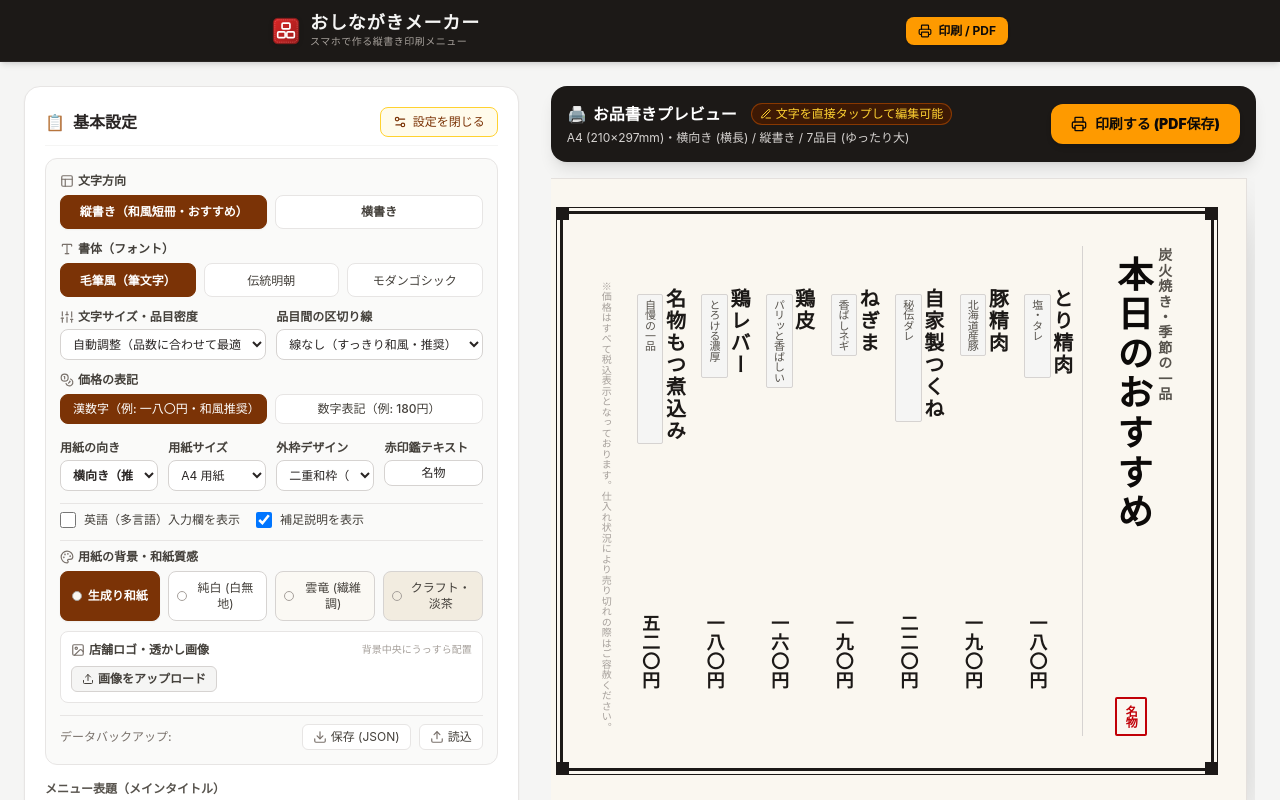
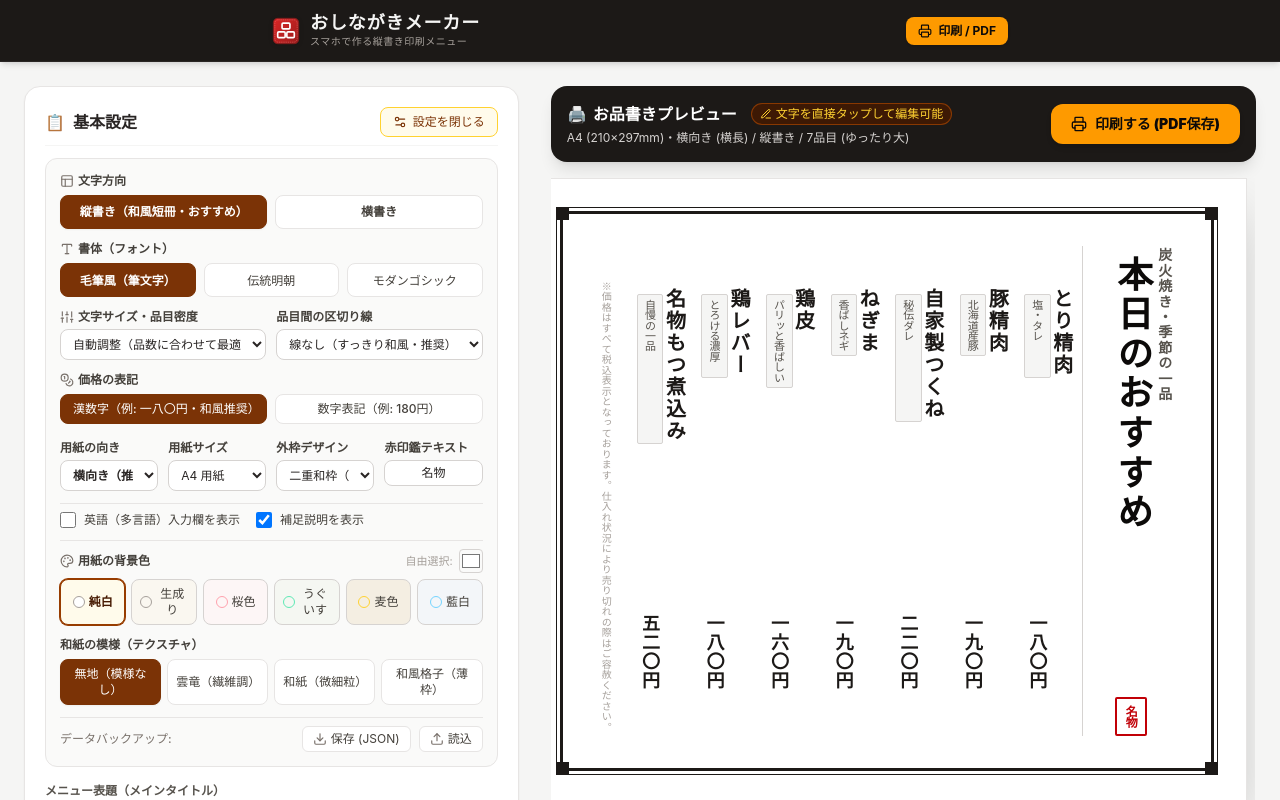
Before and after one commit to saikoro2007/oshinagaki-maker, a Vue app: page / in a window 1280 px wide. Shown: the top 800 px of the page. Built offline with nearby package versions, Linux system fonts and the light colour scheme; a web font is replaced by a local one.

Commit message:
feat(background): set default pure-white and separate color picker and texture pattern options

```diff
--- a/src/components/MenuEditor.vue
+++ b/src/components/MenuEditor.vue
@@ -18,9 +18,7 @@ import {
   Stamp,
   Sliders,
   AlignRight,
-  Palette,
-  Image as ImageIcon,
-  X
+  Palette
 } from '@lucide/vue'
 
 const props = defineProps({
@@ -103,23 +101,7 @@ function selectLayout(mode) {
   }
 }
 
-function handleBgImageUpload(event) {
-  const file = event.target.files?.[0]
-  if (!file) return
-  if (file.size > 5 * 1024 * 1024) {
-    alert('画像サイズが大きすぎます。5MB以下の画像を選択してください。')
-    return
-  }
-  const reader = new FileReader()
-  reader.onload = (e) => {
-    props.menuData.customBgImage = e.target.result
-    if (!props.menuData.customBgOpacity) {
-      props.menuData.customBgOpacity = 12
-    }
-  }
-  reader.readAsDataURL(file)
-  event.target.value = ''
-}
+
 </script>
 
 <template>
@@ -354,110 +336,170 @@ function handleBgImageUpload(event) {
           </label>
         </div>
 
-        <!-- Background & Paper Texture Options -->
-        <div class="pt-2 border-t border-stone-200">
-          <label class="font-semibold text-stone-700 block mb-1.5 flex items-center gap-1">
-            <Palette class="w-3.5 h-3.5 text-stone-500" /> 用紙の背景・和紙質感
+        <!-- Background Color & Paper Texture Options -->
+        <div class="pt-2 border-t border-stone-200 space-y-3">
+          <!-- 1. Background Color -->
+          <div>
+            <div class="flex items-center justify-between mb-1.5">
+              <label class="font-semibold text-stone-700 flex items-center gap-1 text-xs">
+                <Palette class="w-3.5 h-3.5 text-stone-500" /> 用紙の背景色
               </label>
-          <div class="grid grid-cols-2 sm:grid-cols-4 gap-2">
+              <div class="flex items-center gap-1.5">
+                <span class="text-[11px] text-stone-400">自由選択:</span>
+                <input
+                  type="color"
+                  v-model="menuData.bgColor"
+                  class="w-6 h-6 rounded border border-stone-300 cursor-pointer p-0 bg-transparent"
+                  title="好きな色を選ぶ"
+                />
+              </div>
+            </div>
+
+            <!-- Quick Color Palette -->
+            <div class="grid grid-cols-3 sm:grid-cols-6 gap-1.5">
               <button
                 type="button"
-              @click="menuData.bgTone = 'natural'"
+                @click="menuData.bgColor = '#ffffff'"
                 :class="[
-                'py-2 px-2 rounded-lg border text-center transition flex items-center justify-center gap-1.5 text-xs',
-                (!menuData.bgTone || menuData.bgTone === 'natural')
-                  ? 'bg-amber-900 text-white border-amber-900 font-bold shadow-xs'
-                  : 'bg-[#faf7f0] text-stone-700 border-stone-300 hover:border-amber-600'
+                  'py-1.5 px-2 rounded-lg border text-center transition flex items-center justify-center gap-1 text-xs',
+                  (!menuData.bgColor || menuData.bgColor.toLowerCase() === '#ffffff')
+                    ? 'border-amber-800 bg-amber-50 font-bold text-amber-950 ring-1 ring-amber-800'
+                    : 'bg-white text-stone-700 border-stone-200 hover:border-stone-400'
                 ]"
               >
-              <span class="w-2.5 h-2.5 rounded-full bg-[#faf7f0] border border-stone-400 shrink-0"></span>
-              <span>生成り和紙</span>
+                <span class="w-3 h-3 rounded-full bg-white border border-stone-400 shrink-0"></span>
+                <span>純白</span>
               </button>
+
               <button
                 type="button"
-              @click="menuData.bgTone = 'pure-white'"
+                @click="menuData.bgColor = '#faf7f0'"
                 :class="[
-                'py-2 px-2 rounded-lg border text-center transition flex items-center justify-center gap-1.5 text-xs',
-                menuData.bgTone === 'pure-white'
-                  ? 'bg-amber-900 text-white border-amber-900 font-bold shadow-xs'
-                  : 'bg-white text-stone-700 border-stone-300 hover:border-amber-600'
+                  'py-1.5 px-2 rounded-lg border text-center transition flex items-center justify-center gap-1 text-xs',
+                  menuData.bgColor?.toLowerCase() === '#faf7f0'
+                    ? 'border-amber-800 bg-amber-50 font-bold text-amber-950 ring-1 ring-amber-800'
+                    : 'bg-[#faf7f0] text-stone-700 border-stone-300 hover:border-stone-400'
                 ]"
               >
-              <span class="w-2.5 h-2.5 rounded-full bg-white border border-stone-400 shrink-0"></span>
-              <span>純白 (白無地)</span>
+                <span class="w-3 h-3 rounded-full bg-[#faf7f0] border border-stone-400 shrink-0"></span>
+                <span>生成り</span>
               </button>
+
               <button
                 type="button"
-              @click="menuData.bgTone = 'cloud'"
+                @click="menuData.bgColor = '#fdf6f6'"
                 :class="[
-                'py-2 px-2 rounded-lg border text-center transition flex items-center justify-center gap-1.5 text-xs',
-                menuData.bgTone === 'cloud'
-                  ? 'bg-amber-900 text-white border-amber-900 font-bold shadow-xs'
-                  : 'bg-[#fbf9f4] text-stone-700 border-stone-300 hover:border-amber-600'
+                  'py-1.5 px-2 rounded-lg border text-center transition flex items-center justify-center gap-1 text-xs',
+                  menuData.bgColor?.toLowerCase() === '#fdf6f6'
+                    ? 'border-amber-800 bg-amber-50 font-bold text-amber-950 ring-1 ring-amber-800'
+                    : 'bg-[#fdf6f6] text-stone-700 border-stone-300 hover:border-stone-400'
                 ]"
               >
-              <span class="w-2.5 h-2.5 rounded-full bg-[#fbf9f4] border border-stone-400 shrink-0"></span>
-              <span>雲竜 (繊維調)</span>
+                <span class="w-3 h-3 rounded-full bg-[#fdf6f6] border border-rose-300 shrink-0"></span>
+                <span>桜色</span>
               </button>
+
               <button
                 type="button"
-              @click="menuData.bgTone = 'craft'"
+                @click="menuData.bgColor = '#f5f7f2'"
                 :class="[
-                'py-2 px-2 rounded-lg border text-center transition flex items-center justify-center gap-1.5 text-xs',
-                menuData.bgTone === 'craft'
-                  ? 'bg-amber-900 text-white border-amber-900 font-bold shadow-xs'
-                  : 'bg-[#f2ece0] text-stone-700 border-stone-300 hover:border-amber-600'
+                  'py-1.5 px-2 rounded-lg border text-center transition flex items-center justify-center gap-1 text-xs',
+                  menuData.bgColor?.toLowerCase() === '#f5f7f2'
+                    ? 'border-amber-800 bg-amber-50 font-bold text-amber-950 ring-1 ring-amber-800'
+                    : 'bg-[#f5f7f2] text-stone-700 border-stone-300 hover:border-stone-400'
                 ]"
               >
-              <span class="w-2.5 h-2.5 rounded-full bg-[#f2ece0] border border-stone-400 shrink-0"></span>
-              <span>クラフト・淡茶</span>
+                <span class="w-3 h-3 rounded-full bg-[#f5f7f2] border border-emerald-300 shrink-0"></span>
+                <span>うぐいす</span>
+              </button>
+
+              <button
+                type="button"
+                @click="menuData.bgColor = '#f4eee2'"
+                :class="[
+                  'py-1.5 px-2 rounded-lg border text-center transition flex items-center justify-center gap-1 text-xs',
+                  menuData.bgColor?.toLowerCase() === '#f4eee2'
+                    ? 'border-amber-800 bg-amber-50 font-bold text-amber-950 ring-1 ring-amber-800'
+                    : 'bg-[#f4eee2] text-stone-700 border-stone-300 hover:border-stone-400'
+                ]"
+              >
+                <span class="w-3 h-3 rounded-full bg-[#f4eee2] border border-amber-300 shrink-0"></span>
+                <span>麦色</span>
+              </button>
+
+              <button
+                type="button"
+                @click="menuData.bgColor = '#f3f6f9'"
+                :class="[
+                  'py-1.5 px-2 rounded-lg border text-center transition flex items-center justify-center gap-1 text-xs',
+                  menuData.bgColor?.toLowerCase() === '#f3f6f9'
+                    ? 'border-amber-800 bg-amber-50 font-bold text-amber-950 ring-1 ring-amber-800'
+                    : 'bg-[#f3f6f9] text-stone-700 border-stone-300 hover:border-stone-400'
+                ]"
+              >
+                <span class="w-3 h-3 rounded-full bg-[#f3f6f9] border border-sky-300 shrink-0"></span>
+                <span>藍白</span>
               </button>
             </div>
-
-          <!-- Custom Logo / Watermark Image Upload -->
-          <div class="mt-2.5 p-2.5 bg-white rounded-lg border border-stone-200">
-            <div class="flex items-center justify-between">
-              <label class="font-semibold text-stone-700 flex items-center gap-1 text-xs">
-                <ImageIcon class="w-3.5 h-3.5 text-stone-500" /> 店舗ロゴ・透かし画像
-              </label>
-              <span class="text-[10px] text-stone-400">背景中央にうっすら配置</span>
           </div>
 
-            <div class="mt-2 flex flex-wrap items-center gap-2">
-              <label class="px-2.5 py-1 bg-stone-100 hover:bg-stone-200 border border-stone-300 rounded-md text-stone-700 text-xs font-bold cursor-pointer transition flex items-center gap-1 shrink-0">
-                <Upload class="w-3 h-3" />
-                <span>{{ menuData.customBgImage ? '画像を変更' : '画像をアップロード' }}</span>
-                <input
-                  type="file"
-                  accept="image/*"
-                  class="hidden"
-                  @change="handleBgImageUpload"
-                />
+          <!-- 2. Paper Pattern / Texture -->
+          <div>
+            <label class="font-semibold text-stone-700 block mb-1.5 text-xs">
+              和紙の模様（テクスチャ）
             </label>
+            <div class="grid grid-cols-2 sm:grid-cols-4 gap-1.5">
+              <button
+                type="button"
+                @click="menuData.bgPattern = 'none'"
+                :class="[
+                  'py-1.5 px-2 rounded-lg border text-center transition text-xs font-medium',
+                  (!menuData.bgPattern || menuData.bgPattern === 'none')
+                    ? 'bg-amber-900 text-white border-amber-900 font-bold shadow-xs'
+                    : 'bg-white text-stone-700 border-stone-200 hover:border-stone-400'
+                ]"
+              >
+                無地（模様なし）
+              </button>
 
               <button
-                v-if="menuData.customBgImage"
                 type="button"
-                @click="menuData.customBgImage = ''"
-                class="text-xs text-rose-600 hover:text-rose-700 font-medium transition flex items-center gap-0.5"
+                @click="menuData.bgPattern = 'cloud'"
+                :class="[
+                  'py-1.5 px-2 rounded-lg border text-center transition text-xs font-medium',
+                  menuData.bgPattern === 'cloud'
+                    ? 'bg-amber-900 text-white border-amber-900 font-bold shadow-xs'
+                    : 'bg-white text-stone-700 border-stone-200 hover:border-stone-400'
+                ]"
               >
-                <X class="w-3 h-3" />
-                <span>削除</span>
+                雲竜（繊維調）
               </button>
 
-              <!-- Opacity slider if image uploaded -->
-              <div v-if="menuData.customBgImage" class="flex-1 min-w-[140px] flex items-center gap-1.5 ml-auto">
-                <span class="text-stone-500 text-[10px] whitespace-nowrap">濃さ:</span>
-                <input
-                  type="range"
-                  min="5"
-                  max="40"
-                  step="1"
-                  v-model.number="menuData.customBgOpacity"
-                  class="w-full accent-amber-900 cursor-pointer"
-                />
-                <span class="text-stone-600 text-xs font-mono w-7 text-right">{{ menuData.customBgOpacity || 12 }}%</span>
-              </div>
+              <button
+                type="button"
+                @click="menuData.bgPattern = 'washi'"
+                :class="[
+                  'py-1.5 px-2 rounded-lg border text-center transition text-xs font-medium',
+                  menuData.bgPattern === 'washi'
+                    ? 'bg-amber-900 text-white border-amber-900 font-bold shadow-xs'
+                    : 'bg-white text-stone-700 border-stone-200 hover:border-stone-400'
+                ]"
+              >
+                和紙（微細粒）
+              </button>
+
+              <button
+                type="button"
+                @click="menuData.bgPattern = 'grid'"
+                :class="[
+                  'py-1.5 px-2 rounded-lg border text-center transition text-xs font-medium',
+                  menuData.bgPattern === 'grid'
+                    ? 'bg-amber-900 text-white border-amber-900 font-bold shadow-xs'
+                    : 'bg-white text-stone-700 border-stone-200 hover:border-stone-400'
+                ]"
+              >
+                和風格子（薄枠）
+              </button>
             </div>
           </div>
         </div>
--- a/src/components/MenuPreview.vue
+++ b/src/components/MenuPreview.vue
@@ -86,33 +86,40 @@ const verticalContentHeightClass = computed(() => {
   }
 })
 
-// 和紙トーン・背景スタイル
+// 背景色と和紙テクスチャ模様の合成スタイル
 const bgToneStyle = computed(() => {
-  switch (props.menuData.bgTone) {
-    case 'pure-white':
-      return {
-        backgroundColor: '#ffffff',
-        backgroundImage: 'none',
-      }
+  const color = props.menuData.bgColor || '#ffffff'
+  const pattern = props.menuData.bgPattern || 'none'
+
+  let backgroundImage = 'none'
+  let backgroundSize = 'auto'
+
+  switch (pattern) {
     case 'cloud':
-      return {
-        backgroundColor: '#fbf9f4',
-        backgroundImage: 'radial-gradient(#d8d0bf 0.8px, transparent 0.8px), radial-gradient(#e4dcce 0.6px, #fbf9f4 0.6px)',
-        backgroundSize: '24px 24px, 16px 16px',
-      }
-    case 'craft':
-      return {
-        backgroundColor: '#f2ece0',
-        backgroundImage: 'radial-gradient(#d3c7b2 0.75px, transparent 0.75px)',
-        backgroundSize: '20px 20px',
-      }
-    case 'natural':
+      // 雲竜・和紙繊維調
+      backgroundImage = 'radial-gradient(rgba(120, 100, 70, 0.16) 0.8px, transparent 0.8px), radial-gradient(rgba(140, 120, 90, 0.11) 0.6px, transparent 0.6px)'
+      backgroundSize = '24px 24px, 16px 16px'
+      break
+    case 'washi':
+      // 和紙の微細粒
+      backgroundImage = 'radial-gradient(rgba(100, 90, 80, 0.13) 0.6px, transparent 0.6px)'
+      backgroundSize = '18px 18px'
+      break
+    case 'grid':
+      // 和風格子（上品な薄い格子）
+      backgroundImage = 'linear-gradient(rgba(130, 110, 80, 0.08) 1px, transparent 1px), linear-gradient(90deg, rgba(130, 110, 80, 0.08) 1px, transparent 1px)'
+      backgroundSize = '32px 32px'
+      break
+    case 'none':
     default:
-      return {
-        backgroundColor: '#faf7f0',
-        backgroundImage: 'radial-gradient(#e8dfcf 0.6px, transparent 0.6px)',
-        backgroundSize: '28px 28px',
-      }
+      backgroundImage = 'none'
+      break
+  }
+
+  return {
+    backgroundColor: color,
+    backgroundImage,
+    backgroundSize,
   }
 })
 
@@ -247,19 +254,6 @@ function triggerPrint() {
         ]"
         :style="[bgToneStyle, { boxSizing: 'border-box' }]"
       >
-        <!-- Custom Background Watermark Image Layer -->
-        <div
-          v-if="menuData.customBgImage"
-          class="absolute inset-0 pointer-events-none select-none flex items-center justify-center p-8 overflow-hidden z-0"
-        >
-          <img
-            :src="menuData.customBgImage"
-            alt="透かし画像"
-            class="max-w-[70%] max-h-[70%] object-contain"
-            :style="{ opacity: (menuData.customBgOpacity || 12) / 100 }"
-          />
-        </div>
-
         <!-- Outer Frame -->
         <div
           :class="[
--- a/src/constants/presets.js
+++ b/src/constants/presets.js
@@ -86,9 +86,8 @@ export const INITIAL_MENU_STATE = {
   density: 'auto', // 'auto' (品数に応じて自動) | 'spacious' (ゆったり大) | 'normal' (標準中) | 'compact' (すっきり小)
   showDividers: false, // 区切り線（デフォルトOFFで無駄な線を排除）
   storeNamePosition: 'header', // 'header' (右側タイトル付近) | 'footer' (左端注記横) | 'none'
-  bgTone: 'natural', // 'natural' (生成り和紙) | 'pure-white' (純白) | 'cloud' (雲竜和紙) | 'craft' (クラフト・淡茶)
-  customBgImage: '', // Base64透かし画像
-  customBgOpacity: 12, // 5% - 40% (透かし濃度)
+  bgColor: '#ffffff', // 背景色（デフォルト純白）
+  bgPattern: 'none', // 'none' (無地) | 'cloud' (雲竜繊維) | 'washi' (和紙粒) | 'grid' (和風格子)
   items: [
     { id: '1', name: 'とり精肉', price: '180', note: '塩・タレ', translation: 'Chicken Thigh' },
     { id: '2', name: '豚精肉', price: '190', note: '北海道産豚', translation: 'Pork Skewer' },
```
Lines whose indentation alone changed are shown as unchanged.
